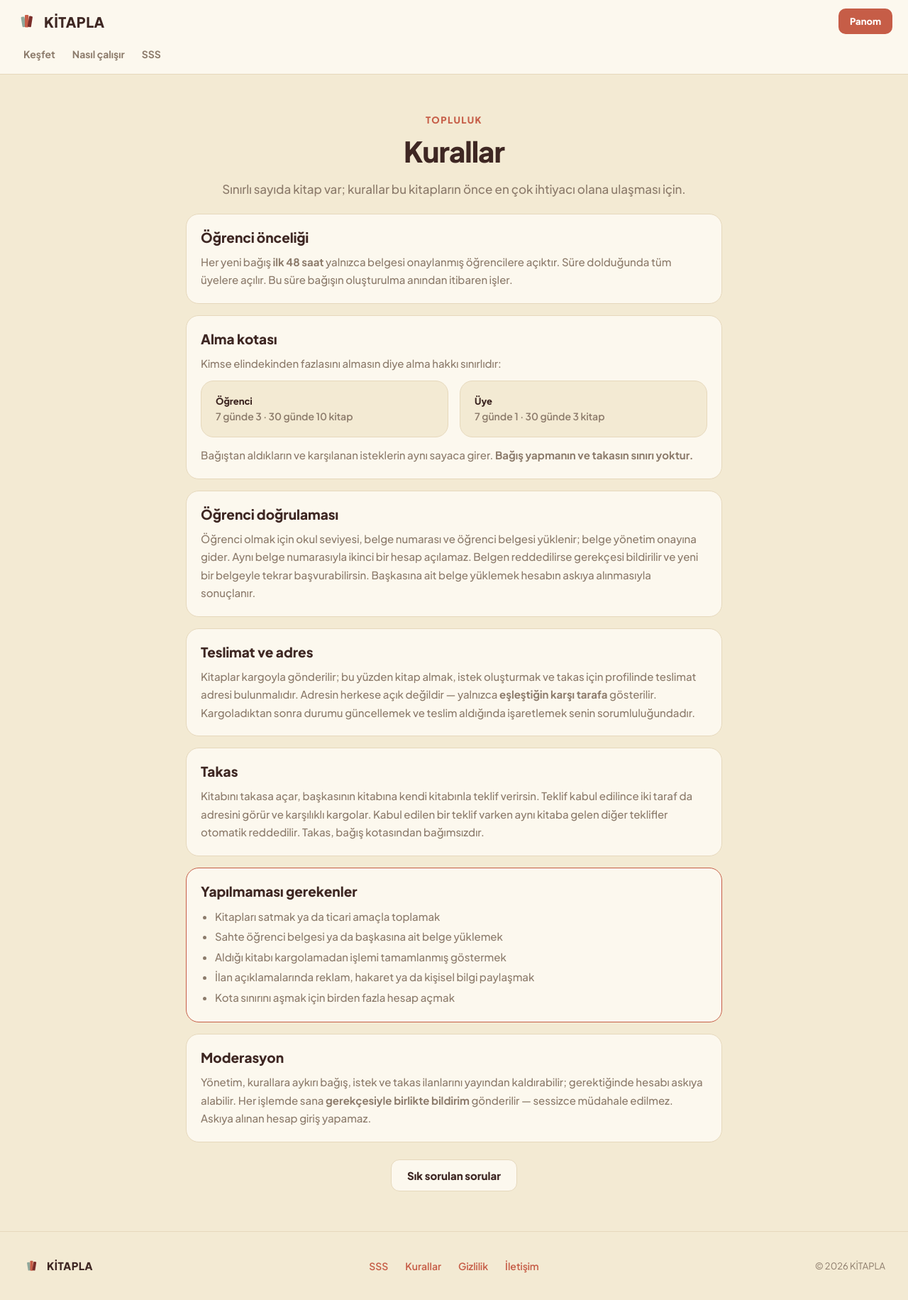
After one commit to rusenorcun/kitap, a Spring Boot app: page /kurallar in a window 1280 px wide. The commit adds this page. Shown: the whole page at 71% size. Run offline with Spring Boot 4, Linux system fonts and the light colour scheme; a user stored in the database is signed in; data that the repository does not hold is empty; some of the project's set-up classes (security, data sources, template engines, error pages and the like) are left out, and stand-ins take their place; some libraries are stand-ins or nearby versions.

Commit message:
Maven sarmalayici, bilgi sayfalari ve olu dosya temizligi
Indirip calistirma
- Maven wrapper eklendi (mvnw, mvnw.cmd, .mvn/wrapper): artik yalnizca JDK 21
  yeterli, Maven kurulumu gerekmiyor. kitapla/.gitignore .mvn/ dizinini
  disliyordu; klonlayanda bozulmasin diye bu kural kaldirildi
- PATH'te mvn olmadan ./mvnw -DskipTests package ile calistirilabilir jar
  uretildigi ve java -jar ile ayaga kalktigi dogrulandi

Yeni herkese acik sayfalar
- /kurallar  — oncelik penceresi, kota, belge dogrulama, teslimat, takas,
  yasak davranislar ve moderasyon; icerik kodun uyguladigi kurallarla birebir
- /gizlilik  — hangi veri toplaniyor, kim ne goruyor, ne kadar saklaniyor
- /iletisim  — bu kurulumun yoneticisine ulasma; adres sablona gomulmek
  yerine kitapla.contact.email'den okunur (KITAPLA_CONTACT_EMAIL ile ezilir,
  varsayilani yonetici e-postasi)
- Altbilgideki Kurallar / Gizlilik / Iletisim artik tiklanabilir baglanti;
  daha once tiklanamayan span'lardi

Temizlik
- Faz 5'te stub'lar kalkinca oksuz kalan yakinda.html silindi

38 ic baglantinin tamami calisiyor, yeni sayfalar 375px ve 1440px'te tasmiyor.
169 test, tumu gecti.

Co-Authored-By: Claude Opus 5 <noreply@anthropic.com>
Claude-Session: https://claude.ai/code/session_01PF6LabbNDMT9n3bHwARe4q

```diff
--- a/kitapla/src/main/java/app/kitapla/config/SecurityConfig.java
+++ b/kitapla/src/main/java/app/kitapla/config/SecurityConfig.java
@@ -36,7 +36,8 @@ public class SecurityConfig {
             .authorizeHttpRequests(auth -> auth
                 // Herkese açık: tanıtım sayfaları, keşif ve kitap detayı, kimlik, statik dosyalar.
                 // Öğrenci belgeleri BİLEREK dışarıda: yalnızca /admin ucundan erişilir.
-                .requestMatchers("/", "/sss", "/kesfet/**", "/kesfet", "/kitap/**", "/istekler", "/register", "/login",
+                .requestMatchers("/", "/sss", "/kurallar", "/gizlilik", "/iletisim",
+                        "/kesfet/**", "/kesfet", "/kitap/**", "/istekler", "/register", "/login",
                         "/css/**", "/js/**", "/webjars/**", "/uploads/covers/**",
                         "/favicon.ico", "/error", "/h2/**").permitAll()
                 .requestMatchers("/admin/**").hasRole("ADMIN")
--- a/kitapla/src/main/java/app/kitapla/web/HomeController.java
+++ b/kitapla/src/main/java/app/kitapla/web/HomeController.java
@@ -4,6 +4,7 @@ import app.kitapla.domain.ClaimStatus;
 import app.kitapla.domain.OfferStatus;
 import app.kitapla.domain.RequestStatus;
 import app.kitapla.repo.*;
+import org.springframework.beans.factory.annotation.Value;
 import org.springframework.stereotype.Controller;
 import org.springframework.ui.Model;
 import org.springframework.web.bind.annotation.GetMapping;
@@ -18,9 +19,12 @@ public class HomeController {
     private final BookRequestRepository requests;
     private final SwapOfferRepository offers;
     private final UserRepository users;
+    private final String contactEmail;
 
     public HomeController(DonationRepository donations, ClaimRepository claims, BookRequestRepository requests,
-                          SwapOfferRepository offers, UserRepository users) {
+                          SwapOfferRepository offers, UserRepository users,
+                          @Value("${kitapla.contact.email}") String contactEmail) {
+        this.contactEmail = contactEmail;
         this.donations = donations;
         this.claims = claims;
         this.requests = requests;
@@ -45,4 +49,20 @@ public class HomeController {
     public String faq() {
         return "sss";
     }
+
+    @GetMapping("/kurallar")
+    public String rules() {
+        return "kurallar";
+    }
+
+    @GetMapping("/gizlilik")
+    public String privacy() {
+        return "gizlilik";
+    }
+
+    @GetMapping("/iletisim")
+    public String contact(Model model) {
+        model.addAttribute("iletisimEposta", contactEmail);
+        return "iletisim";
+    }
 }
--- a/kitapla/src/main/resources/application.properties
+++ b/kitapla/src/main/resources/application.properties
@@ -24,6 +24,9 @@ kitapla.admin.email=${KITAPLA_ADMIN_EMAIL:admin@kitapla.app}
 kitapla.admin.password=${KITAPLA_ADMIN_PASSWORD:admin123}
 kitapla.admin.name=${KITAPLA_ADMIN_NAME:Y\u00F6netici}
 
+# --- İletişim sayfasında gösterilen adres (varsayılan: yönetici e-postası) ---
+kitapla.contact.email=${KITAPLA_CONTACT_EMAIL:${kitapla.admin.email}}
+
 # --- Giriş deneme sınırı (kaba kuvvete karşı) ---
 kitapla.login.max-attempts=8
 kitapla.login.window-minutes=15
--- a/kitapla/src/main/resources/templates/fragments.html
+++ b/kitapla/src/main/resources/templates/fragments.html
@@ -90,7 +90,12 @@
 <!-- Footer -->
 <div th:fragment="footer" class="footer">
   <a class="brand" style="font-size:15px" th:href="@{/}"><svg th:replace="~{fragments :: logo(24)}"></svg><span>KİTAPLA</span></a>
-  <div class="links"><a th:href="@{/sss}">SSS</a><span>Kurallar</span><span>Gizlilik</span><span>İletişim</span></div>
+  <div class="links">
+    <a th:href="@{/sss}">SSS</a>
+    <a th:href="@{/kurallar}">Kurallar</a>
+    <a th:href="@{/gizlilik}">Gizlilik</a>
+    <a th:href="@{/iletisim}">İletişim</a>
+  </div>
   <span class="muted" style="font-size:13px">© 2026 KİTAPLA</span>
 </div>
 
--- /dev/null
+++ b/kitapla/src/main/resources/templates/kurallar.html
@@ -0,0 +1,100 @@
+<!doctype html>
+<html lang="tr" xmlns:th="http://www.thymeleaf.org">
+<head th:replace="~{fragments :: head('KİTAPLA — Topluluk kuralları')}"></head>
+<body>
+<div th:replace="~{fragments :: publicnav}"></div>
+
+<div class="container-narrow" style="padding-top:56px; padding-bottom:20px; text-align:center;">
+  <div class="eyebrow" style="margin-bottom:10px">Topluluk</div>
+  <h1 style="font-size:40px;font-weight:800;letter-spacing:-1px;margin:0">Kurallar</h1>
+  <p class="muted" style="font-weight:500;font-size:17px;line-height:1.7;margin:14px 0 0">
+    Sınırlı sayıda kitap var; kurallar bu kitapların önce en çok ihtiyacı olana ulaşması için.
+  </p>
+</div>
+
+<div class="container-narrow" style="padding-bottom:56px; display:flex; flex-direction:column; gap:16px;">
+
+  <div class="card card-pad">
+    <h2 style="font-size:19px;font-weight:800;margin:0 0 10px">Öğrenci önceliği</h2>
+    <p class="muted" style="font-size:15px;font-weight:500;line-height:1.7;margin:0">
+      Her yeni bağış <strong>ilk 48 saat</strong> yalnızca belgesi onaylanmış öğrencilere açıktır.
+      Süre dolduğunda tüm üyelere açılır. Bu süre bağışın oluşturulma anından itibaren işler.
+    </p>
+  </div>
+
+  <div class="card card-pad">
+    <h2 style="font-size:19px;font-weight:800;margin:0 0 10px">Alma kotası</h2>
+    <p class="muted" style="font-size:15px;font-weight:500;line-height:1.7;margin:0 0 12px">
+      Kimse elindekinden fazlasını almasın diye alma hakkı sınırlıdır:
+    </p>
+    <div class="duo">
+      <div class="card card-pad" style="background:var(--bg)">
+        <div style="font-size:13px;font-weight:800;margin-bottom:4px">Öğrenci</div>
+        <div class="muted" style="font-size:14px;font-weight:600">7 günde 3 · 30 günde 10 kitap</div>
+      </div>
+      <div class="card card-pad" style="background:var(--bg)">
+        <div style="font-size:13px;font-weight:800;margin-bottom:4px">Üye</div>
+        <div class="muted" style="font-size:14px;font-weight:600">7 günde 1 · 30 günde 3 kitap</div>
+      </div>
+    </div>
+    <p class="muted" style="font-size:15px;font-weight:500;line-height:1.7;margin:12px 0 0">
+      Bağıştan aldıkların ve karşılanan isteklerin aynı sayaca girer.
+      <strong>Bağış yapmanın ve takasın sınırı yoktur.</strong>
+    </p>
+  </div>
+
+  <div class="card card-pad">
+    <h2 style="font-size:19px;font-weight:800;margin:0 0 10px">Öğrenci doğrulaması</h2>
+    <p class="muted" style="font-size:15px;font-weight:500;line-height:1.7;margin:0">
+      Öğrenci olmak için okul seviyesi, belge numarası ve öğrenci belgesi yüklenir; belge yönetim onayına gider.
+      Aynı belge numarasıyla ikinci bir hesap açılamaz. Belgen reddedilirse gerekçesi bildirilir ve
+      yeni bir belgeyle tekrar başvurabilirsin. Başkasına ait belge yüklemek hesabın askıya alınmasıyla sonuçlanır.
+    </p>
+  </div>
+
+  <div class="card card-pad">
+    <h2 style="font-size:19px;font-weight:800;margin:0 0 10px">Teslimat ve adres</h2>
+    <p class="muted" style="font-size:15px;font-weight:500;line-height:1.7;margin:0">
+      Kitaplar kargoyla gönderilir; bu yüzden kitap almak, istek oluşturmak ve takas için profilinde
+      teslimat adresi bulunmalıdır. Adresin herkese açık değildir — yalnızca <strong>eşleştiğin karşı tarafa</strong>
+      gösterilir. Kargoladıktan sonra durumu güncellemek ve teslim aldığında işaretlemek senin sorumluluğundadır.
+    </p>
+  </div>
+
+  <div class="card card-pad">
+    <h2 style="font-size:19px;font-weight:800;margin:0 0 10px">Takas</h2>
+    <p class="muted" style="font-size:15px;font-weight:500;line-height:1.7;margin:0">
+      Kitabını takasa açar, başkasının kitabına kendi kitabınla teklif verirsin. Teklif kabul edilince
+      iki taraf da adresini görür ve karşılıklı kargolar. Kabul edilen bir teklif varken aynı kitaba gelen
+      diğer teklifler otomatik reddedilir. Takas, bağış kotasından bağımsızdır.
+    </p>
+  </div>
+
+  <div class="card card-pad" style="border-color:var(--accent)">
+    <h2 style="font-size:19px;font-weight:800;margin:0 0 10px">Yapılmaması gerekenler</h2>
+    <ul class="muted" style="font-size:15px;font-weight:500;line-height:1.9;margin:0;padding-left:20px">
+      <li>Kitapları satmak ya da ticari amaçla toplamak</li>
+      <li>Sahte öğrenci belgesi ya da başkasına ait belge yüklemek</li>
+      <li>Aldığı kitabı kargolamadan işlemi tamamlanmış göstermek</li>
+      <li>İlan açıklamalarında reklam, hakaret ya da kişisel bilgi paylaşmak</li>
+      <li>Kota sınırını aşmak için birden fazla hesap açmak</li>
+    </ul>
+  </div>
+
+  <div class="card card-pad">
+    <h2 style="font-size:19px;font-weight:800;margin:0 0 10px">Moderasyon</h2>
+    <p class="muted" style="font-size:15px;font-weight:500;line-height:1.7;margin:0">
+      Yönetim, kurallara aykırı bağış, istek ve takas ilanlarını yayından kaldırabilir; gerektiğinde hesabı
+      askıya alabilir. Her işlemde sana <strong>gerekçesiyle birlikte bildirim</strong> gönderilir —
+      sessizce müdahale edilmez. Askıya alınan hesap giriş yapamaz.
+    </p>
+  </div>
+
+  <div style="text-align:center;padding-top:8px">
+    <a class="btn btn-soft" th:href="@{/sss}">Sık sorulan sorular</a>
+  </div>
+</div>
+
+<div th:replace="~{fragments :: footer}"></div>
+</body>
+</html>
```
Also changed, not shown: kitapla/src/main/resources/templates/gizlilik.html (added, +75 -0 lines), kitapla/src/main/resources/templates/iletisim.html (added, +63 -0 lines), kitapla/src/main/resources/templates/yakinda.html (deleted, +0 -15 lines), README.md, kitapla/.mvn/wrapper/maven-wrapper.properties (added), 5 other files.
